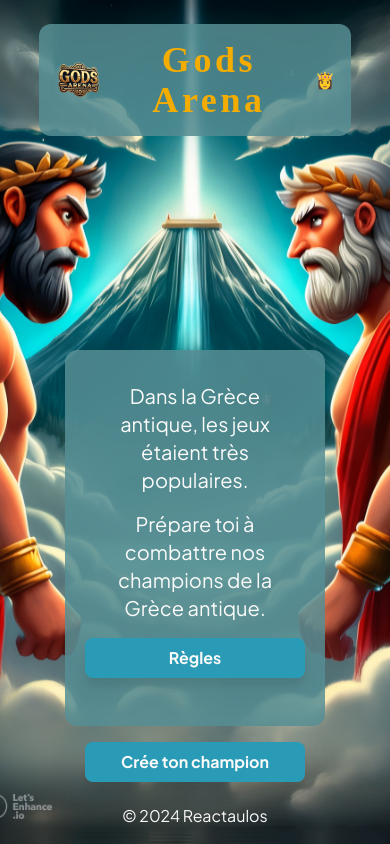
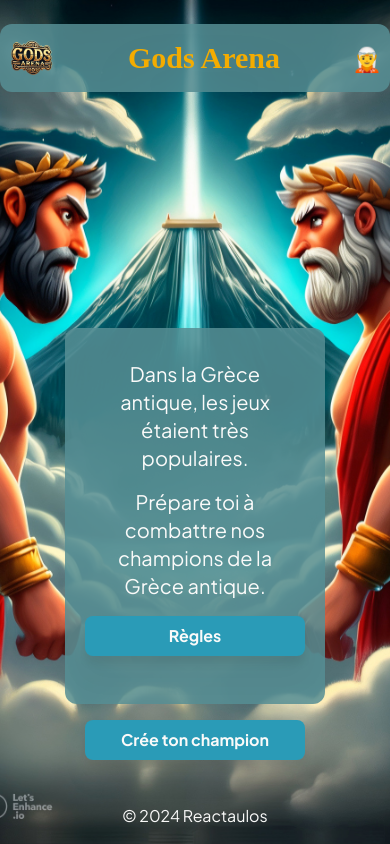
Before and after one commit to WildCodeSchool-CDA-FT-2024-09/JS-CDA-Projet-1-Team-A, a React (Vite) app in the folder client/: page / in a window 390 px wide. Built offline with nearby package versions, Linux system fonts and the light colour scheme; no server answers; a web font is replaced by a local one.

Commit message:
titlebar: add Avatar component, fix responsive layout widths

```diff
--- /dev/null
+++ b/client/src/components/layout/TitleAvatar.tsx
@@ -0,0 +1,11 @@
+const avatars = ["👸", "🧙", "🧝", "🧚", "🧛", "🧜", "🧞", "🧟"];
+
+function TitleAvatar() {
+  return (
+    <div className="text-2xl">
+      {avatars[Math.floor(Math.random() * avatars.length)]}
+    </div>
+  );
+}
+
+export default TitleAvatar;
--- a/client/src/components/layout/TitleBar.tsx
+++ b/client/src/components/layout/TitleBar.tsx
@@ -1,15 +1,16 @@
 import { Link } from "react-router-dom";
+import TitleAvatar from "./TitleAvatar";
 
 function TitleBar() {
   return (
-    <header className="flex w-4/5 flex-row items-center justify-between rounded-xl bg-blue-fd bg-opacity-85 px-4 py-4 lg:px-8">
+    <header className="sticky top-6 z-10 flex w-full flex-row items-center justify-between gap-4 rounded-xl bg-blue-fd bg-opacity-85 px-2 py-2 sm:w-4/5">
       <Link to="/" className="max-w-12 lg:max-w-16">
         <img src="/img/gods_arena_logo.png"></img>
       </Link>
-      <h1 className="font-['Dalek_Pinpoint'] text-4xl font-bold tracking-widest text-yellow-p shadow-slate-600 drop-shadow-2xl saturate-200 lg:text-5xl">
+      <h1 className="font-['Dalek_Pinpoint'] text-3xl font-bold text-yellow-p shadow-slate-600 drop-shadow-2xl saturate-200 md:text-4xl lg:text-5xl lg:tracking-widest">
         Gods Arena
       </h1>
-      <div>👸</div>
+      <TitleAvatar />
     </header>
   );
 }
```
